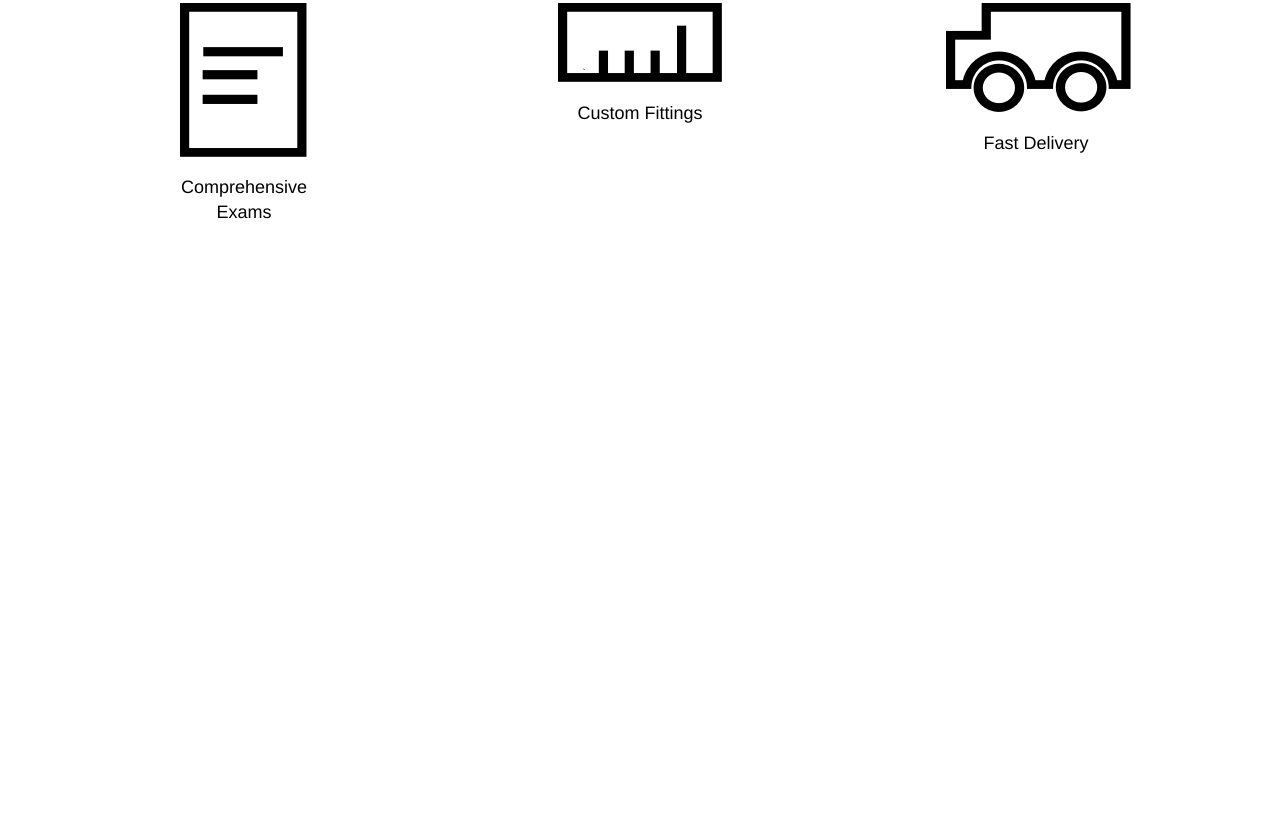
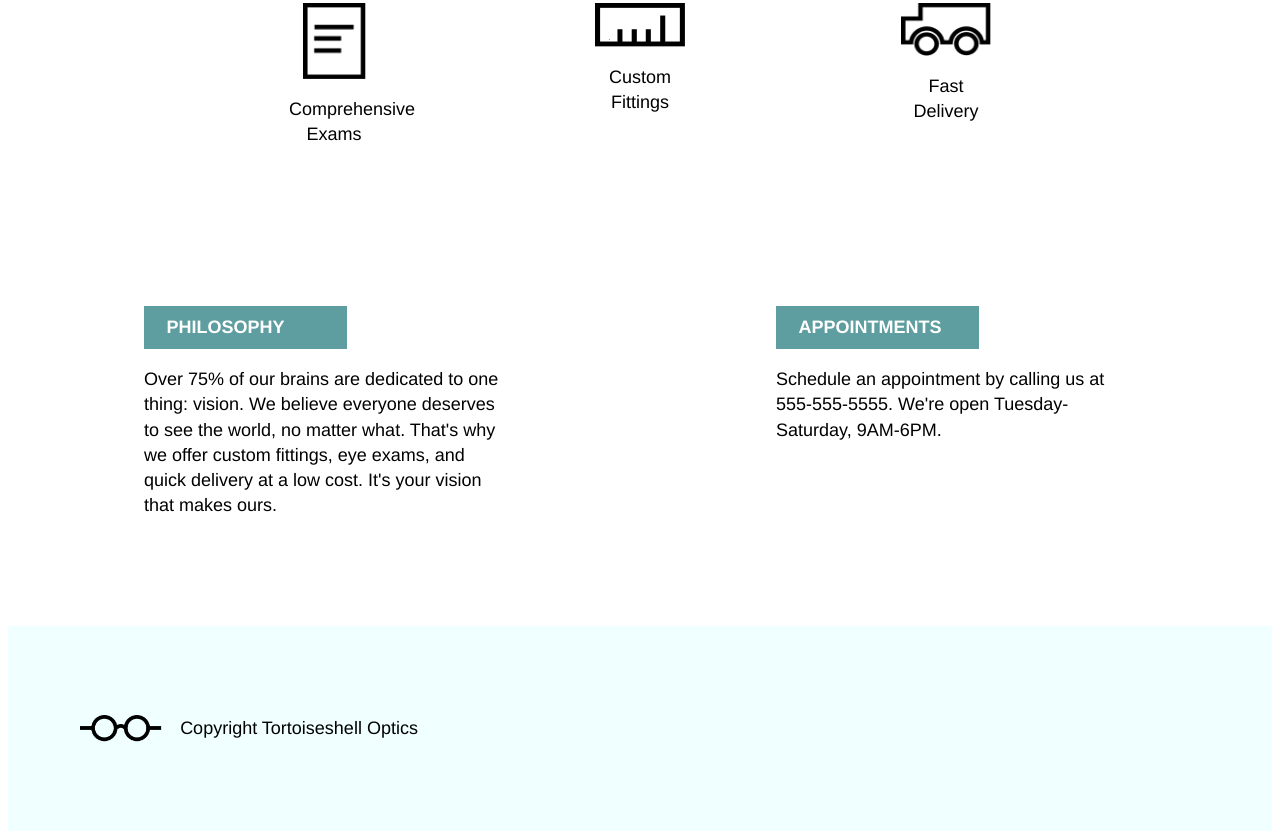
Before and after one commit to kshifley/Optics, a plain HTML site: page index.html in a window 1280 px wide. Shown: the part 645-1484 px from the top of the page. Before the commit the page ends 990 px from the top, so only its background shows below. Drawn offline with Linux system fonts and the light colour scheme.

Commit message:
finish desktop look.

```diff
--- a/index.html
+++ b/index.html
@@ -41,6 +41,31 @@
 </div>
 </div>
 
-<div
+<!--PHIL/APPT with paragraphs-->
+<div id="blue">
+  <div class="flex">
+    <div class="phil">
+      <h2>PHILOSOPHY</h2>
+      <p>Over 75% of our brains are dedicated to one thing: vision.
+      We believe everyone deserves to see the world, no matter what.
+      That's why we offer custom fittings, eye exams, and quick delivery at a low cost.
+      It's your vision that makes ours.</p>
+    </div>
+
+    <div class="app">
+      <h2>APPOINTMENTS</h2>
+      <p>Schedule an appointment by calling us at 555-555-5555.
+        We're open Tuesday-Saturday, 9AM-6PM.</p>
+    </div>
+  </div>
+
+</div>
+
+<!--Copyright block-->
+<div id="copy">
+<div class="flex">
+   <img src="resources/images/logo-black.png">
+   <p>Copyright Tortoiseshell Optics</p>
+</div>
   </body>
 </html>
--- a/resources/style.css
+++ b/resources/style.css
@@ -57,12 +57,12 @@ nav span {
 #icons .flex {
   justify-content: center;
   height: 16rem;
-  margin-bottom: 3rem;
 }
 
 .paper {
   text-align: justify;
-  width: 10rem;
+  width: 5rem;
+  height: 8rem;
   margin-left: 6rem;
   margin-right: 6rem;
 }
@@ -70,6 +70,7 @@ nav span {
   text-align: center;
   display: block;
   margin:auto;
+  width: 3.5rem;
 }
 
 .paper p {
@@ -78,7 +79,8 @@ nav span {
 
 .ruler {
   text-align: justify;
-  width: 10rem;
+  height: 8rem;
+  width: 5rem;
   margin-left: 6rem;
   margin-right: 6rem;
 }
@@ -86,6 +88,7 @@ nav span {
   text-align: center;
   display: block;
   margin:auto;
+  width: 5rem;
 }
 
 .ruler p {
@@ -94,7 +97,8 @@ nav span {
 
 .truck {
   text-align: justify;
-  width: 10rem;
+  width: 5rem;
+  height: 8rem;
   margin-left: 6rem;
   margin-right: 6rem;
 }
@@ -102,8 +106,56 @@ nav span {
   text-align: center;
   display: block;
   margin:auto;
+  width: 5rem;
 }
 
 .truck p {
   text-align: center;
 }
+
+#blue .flex {
+  justify-content: space-around;
+}
+
+.phil h2 {
+  width: 10rem;
+  background-color: cadetblue;
+  padding-left: 1.25rem;
+  padding-top: .5rem;
+  padding-bottom: .5rem;
+  color: white;
+  font-weight: bold;
+  font-size: 1rem;
+  margin-bottom: 1rem;
+}
+.app h2 {
+  width: 10rem;
+  background-color: cadetblue;
+  padding-left: 1.25rem;
+  padding-top: .5rem;
+  padding-bottom: .5rem;
+  color: white;
+  font-weight: bold;
+  font-size: 1rem;
+  margin-bottom: 1rem;
+
+}
+.phil p {
+  width: 20rem;
+  margin-right: 5%;
+}
+
+.app p {
+  width: 20rem;
+  margin-right: 5%;
+}
+#copy .flex {
+  margin-top: 5rem;
+  padding: 4rem;
+  background-color: azure;
+  align-items: center;
+}
+#copy img {
+  height: 1.5rem;
+  margin-right: 1rem;
+}
```
